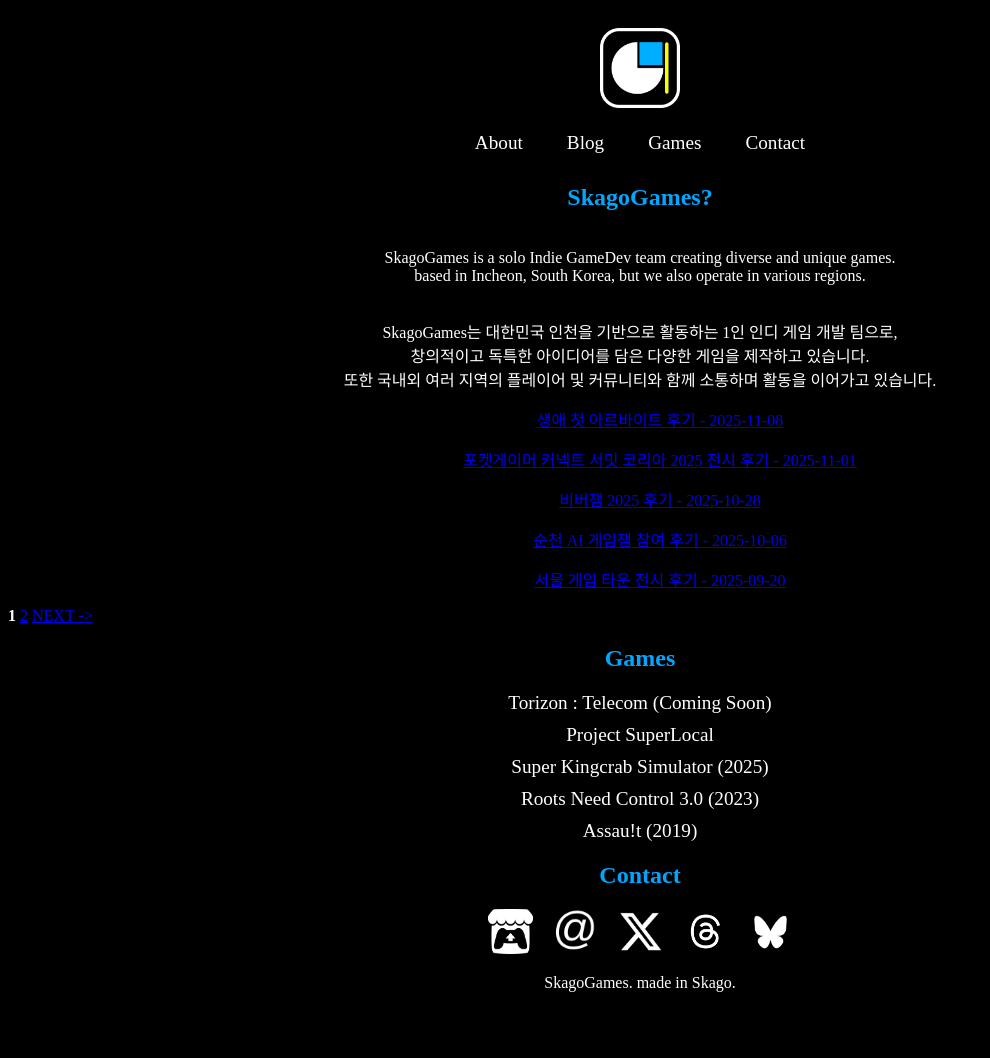
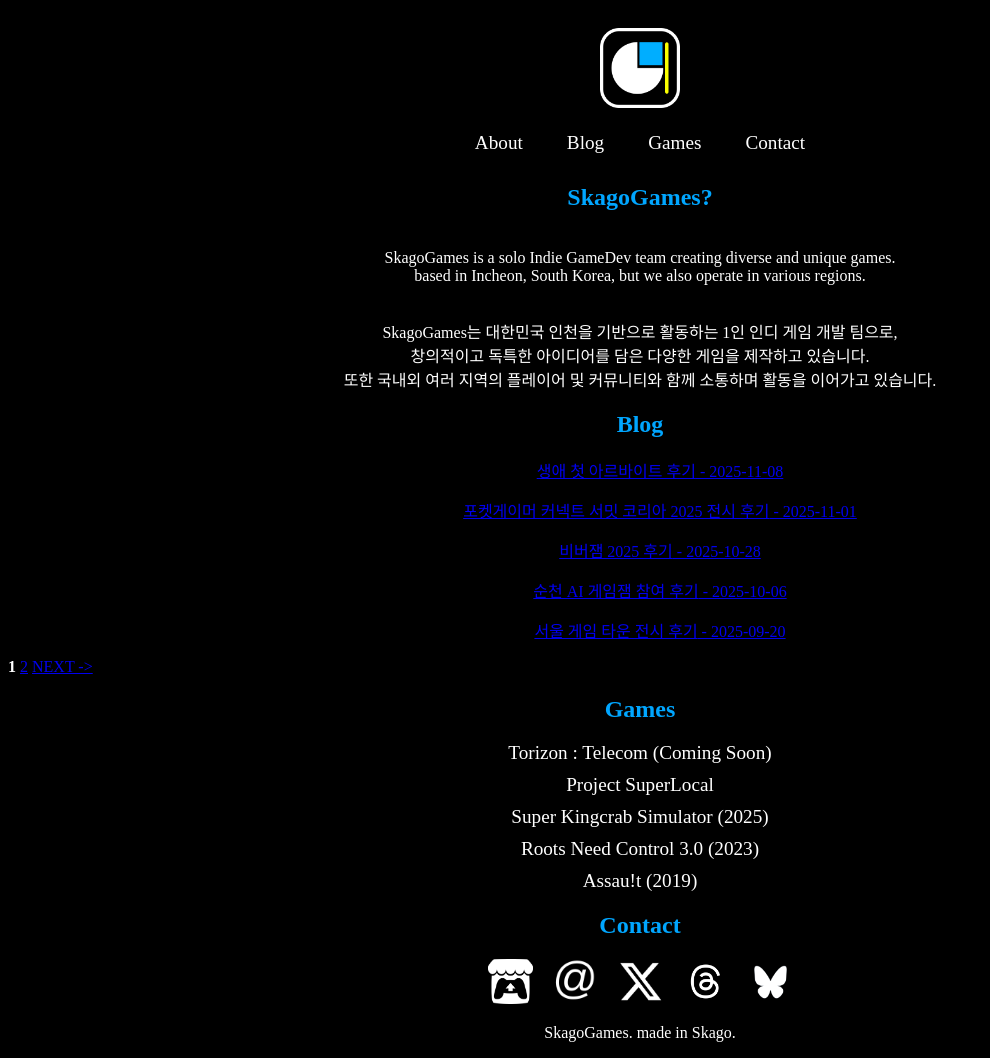
Before and after one commit to ApexNAM/ApexNAM.github.io, a Jekyll site: the page built from index.html, in a window 1280 px wide and 1058 px high. Shown: the whole window, without its empty margins (0-990 px from the left). Built offline with Jekyll 4.4.1, drawn with Linux system fonts in a browser that asks for light colours; some web fonts are replaced; the list of posts is cut into pages by our own code.

Commit message:
블로그 타이틀 추가

```diff
--- a/index.html
+++ b/index.html
@@ -46,6 +46,7 @@
         </section>
 
         <section id="blog" class="section">
+            <h1 class="center_font">Blog</h1>
             <ul>
                 {% for post in paginator.posts %}
                     <p class="center_font">
```
